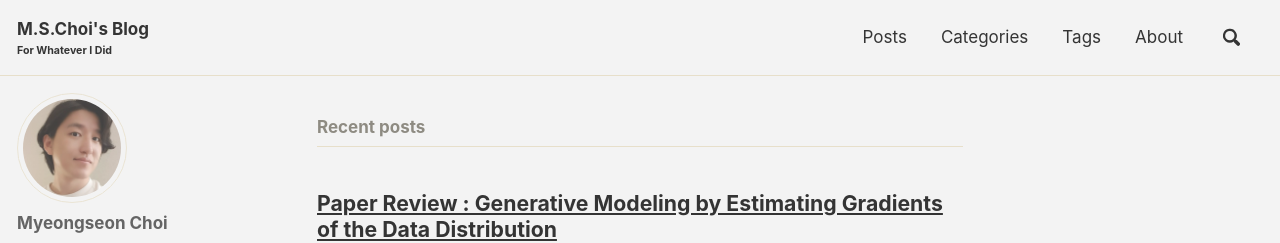
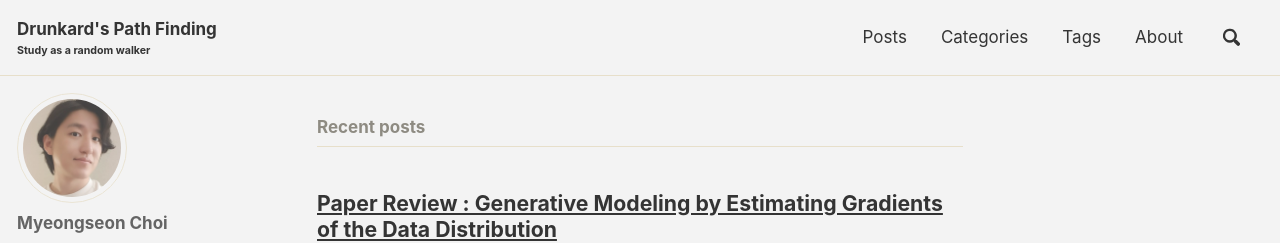
Before and after one commit to key262yek/key262yek.github.io, a Jekyll site: the page built from index.html, in a window 1280 px wide and 1146 px high. Shown: the top 243 px of the window. Built offline with Jekyll 4.4.1, drawn with Linux system fonts in a browser that asks for light colours; cached includes are drawn as plain includes; nearby versions of some CDN libraries; the list of posts is cut into pages by our own code.

Commit message:
Change title

```diff
--- a/_config.yml
+++ b/_config.yml
@@ -16,9 +16,9 @@ minimal_mistakes_skin    : "dirt" # "air", "aqua", "contrast", "dark", "dirt", "
 
 # Site Settings
 locale                   : "en-US"
-title                    : "M.S.Choi's Blog"
+title                    : "Drunkard's Path Finding"
 title_separator          : "-"
-subtitle                 : "For Whatever I Did" # site tagline that appears below site title in masthead
+subtitle                 : "Study as a random walker" # site tagline that appears below site title in masthead
 name                     : "Myeongseon Choi"
 description              : "Personal blog about Physics, Sociology, Computer Science etc."
 url                      : "https://key262yek.github.io" # the base hostname & protocol for your site e.g. "https://mmistakes.github.io"
```
